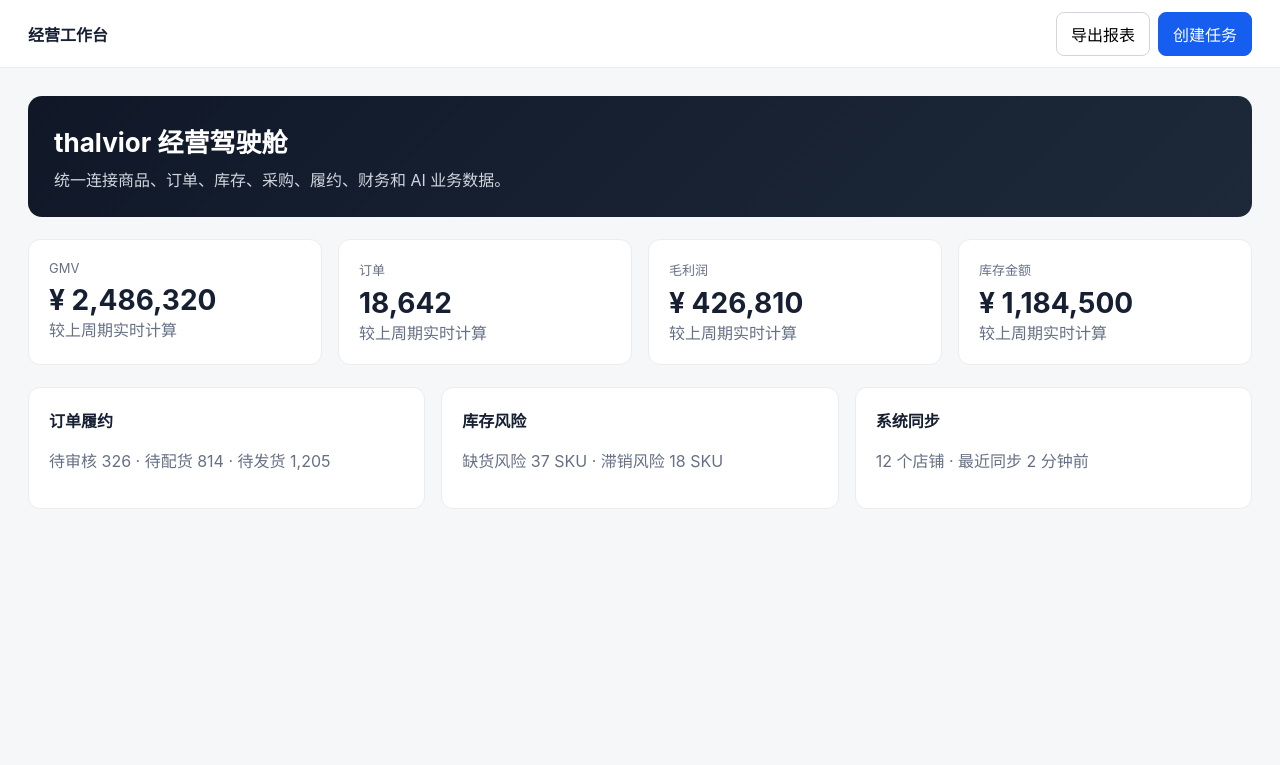
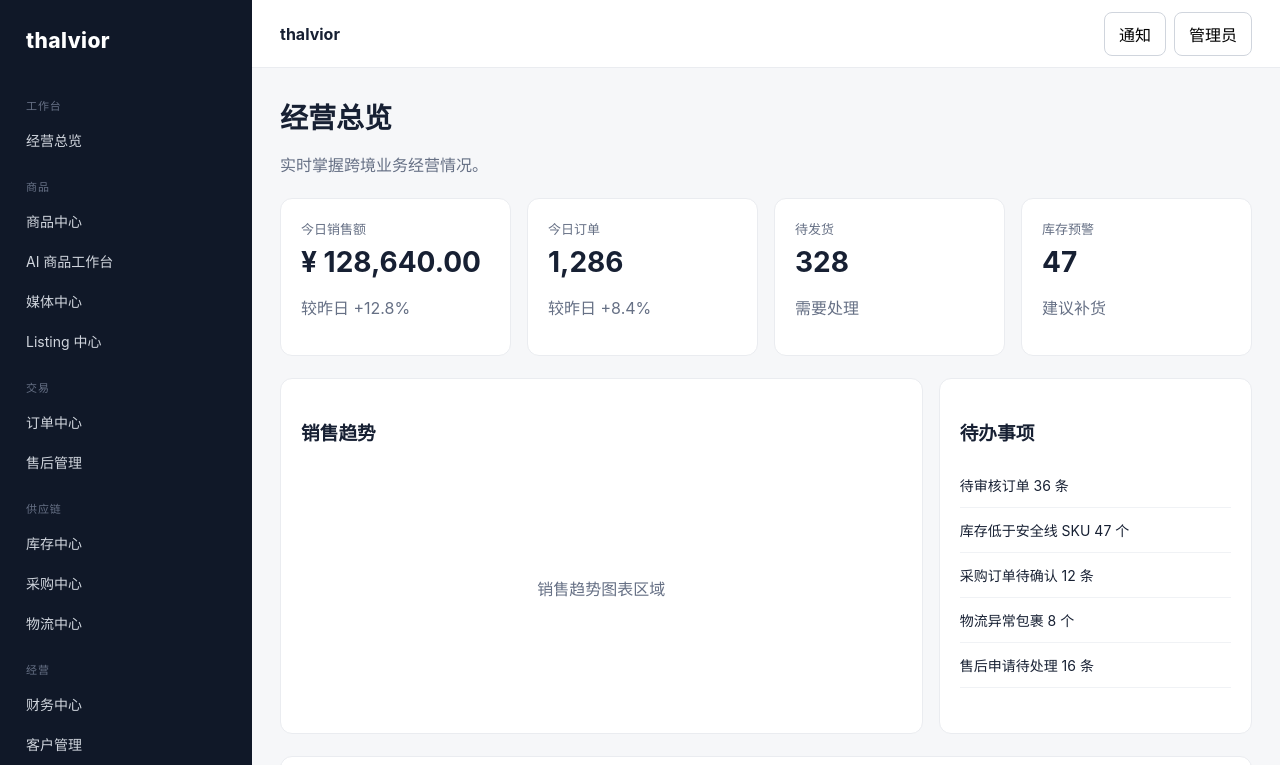
Before and after one commit to xh1455795803-beep/thalvior, a Next.js app in the folder apps/web/: page /dashboard in a window 1280 px wide. Shown: the top 765 px of the page. Built offline with nearby package versions, Linux system fonts and the light colour scheme.

Commit message:
feat(dashboard): add operations overview template

```diff
--- /dev/null
+++ b/apps/web/app/(erp)/dashboard/page.tsx
@@ -0,0 +1,3 @@
+const metrics = [["今日销售额","¥ 128,640.00","较昨日 +12.8%"],["今日订单","1,286","较昨日 +8.4%"],["待发货","328","需要处理"],["库存预警","47","建议补货"]];
+const todo = ["待审核订单 36 条","库存低于安全线 SKU 47 个","采购订单待确认 12 条","物流异常包裹 8 个","售后申请待处理 16 条"];
+export default function Dashboard(){return <section className="content"><div><h1 className="title">经营总览</h1><p className="muted">实时掌握跨境业务经营情况。</p></div><div className="grid grid4 section">{metrics.map(([a,b,c])=><div className="card" key={a}><div className="label">{a}</div><div className="metric">{b}</div><p className="muted">{c}</p></div>)}</div><div className="grid grid3 section"><div className="card" style={{gridColumn:"span 2"}}><h3>销售趋势</h3><div style={{height:250,display:"grid",placeItems:"center"}} className="muted">销售趋势图表区域</div></div><div className="card"><h3>待办事项</h3>{todo.map(x=><div key={x} style={{padding:"12px 0",borderBottom:"1px solid #f0f2f5",fontSize:14}}>{x}</div>)}</div></div><div className="card section"><h3>核心经营模块</h3><table className="table"><thead><tr><th>业务模块</th><th>状态</th><th>待处理</th><th>今日变化</th></tr></thead><tbody>{[["商品中心","正常","18","+6%"],["订单中心","正常","328","+8%"],["库存中心","预警","47","-3%"],["采购中心","正常","12","+2%"],["物流中心","异常","8","+1%"],["财务中心","正常","23","+11%"]].map(r=><tr key={r[0]}>{r.map((v,i)=><td key={i}>{i===1?<span className="tag">{v}</span>:v}</td>)}</tr>)}</tbody></table></div></section>}
```
